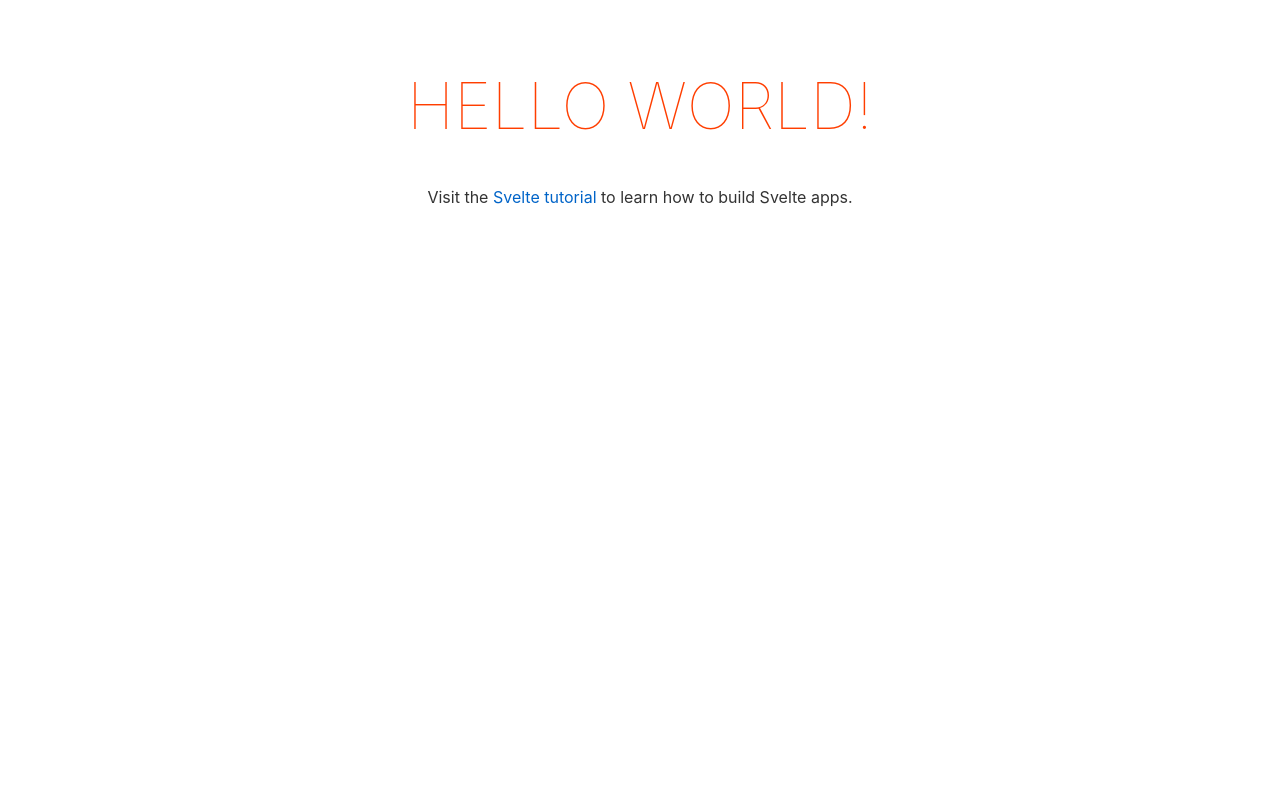
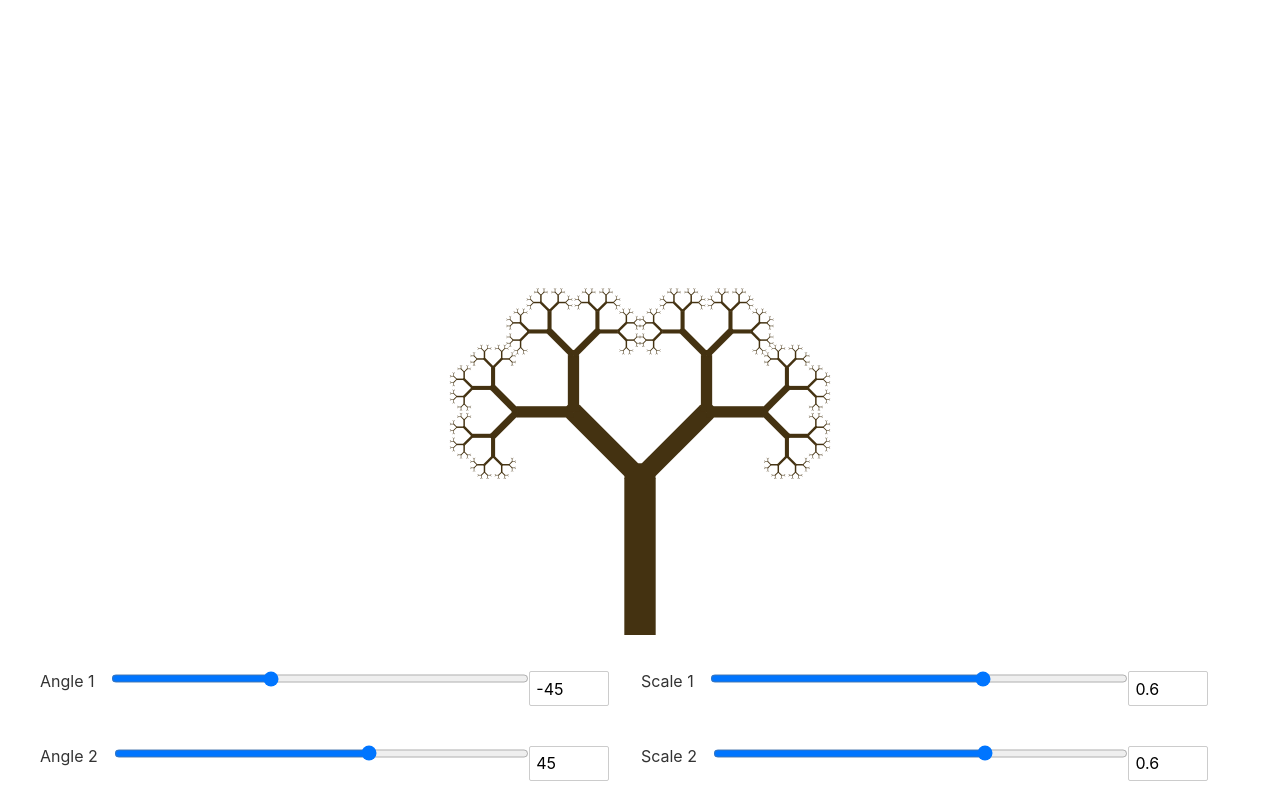
Before and after one commit to HenryWConklin/trees, a Svelte app: page / in a window 1280 px wide. Built offline with nearby package versions, Linux system fonts and the light colour scheme.

Commit message:
Initial tree demo

```diff
--- a/src/App.svelte
+++ b/src/App.svelte
@@ -1,30 +1,26 @@
 <script>
-	export let name;
+    import Tree from './Tree.svelte'
+    import DisplaySlider from './DisplaySlider.svelte'
+    let ang1 = -45;
+    let ang2 = 45;
+    let scale1 = 0.6;
+    let scale2 = 0.6;
 </script>
+<style>
+    .slider-container {
+        display: flex;
+        margin: 2em;
+    }
+</style>
 
-<main>
-	<h1>Hello {name}!</h1>
-	<p>Visit the <a href="https://svelte.dev/tutorial">Svelte tutorial</a> to learn how to build Svelte apps.</p>
-</main>
 
-<style>
-	main {
-		text-align: center;
-		padding: 1em;
-		max-width: 240px;
-		margin: 0 auto;
-	}
+<Tree {ang1} {ang2} {scale1} {scale2} />
+<div class="slider-container">
+    <DisplaySlider label="Angle 1" bind:value={ang1} min="-180" max="180" step="5"/>
+    <DisplaySlider label="Scale 1" bind:value={scale1} min="0" max="0.9" step="0.02"/>
+</div>
 
-	h1 {
-		color: #ff3e00;
-		text-transform: uppercase;
-		font-size: 4em;
-		font-weight: 100;
-	}
-
-	@media (min-width: 640px) {
-		main {
-			max-width: none;
-		}
-	}
-</style>
+<div class="slider-container">
+    <DisplaySlider label="Angle 2" bind:value={ang2} min="-180" max="180" step="5"/>
+    <DisplaySlider label="Scale 2" bind:value={scale2} min="0" max="0.9" step="0.02"/>
+</div>
--- /dev/null
+++ b/src/Branch.svelte
@@ -0,0 +1,20 @@
+<script>
+    export let ang1 = -45;
+    export let ang2 = 45;
+    export let scale1 = 0.6;
+    export let scale2 = 0.6;
+    export let depth=1;
+    export let maxDepth=10;
+    const width = 5;
+    const height = 25;
+    const color = "#443211"
+</script>
+<use xlink:href="#branch" />
+{#if depth < maxDepth }
+<g transform="translate(0, {-height}) scale({scale1},{scale1}) rotate({ang1})">
+    <svelte:self {ang1} {ang2} {scale1} {scale2} depth={depth+1} />
+</g>
+<g transform="translate(0, {-height}) scale({scale2},{scale2}) rotate({ang2})">
+    <svelte:self {ang1} {ang2} {scale1} {scale2} depth={depth+1} />
+</g>
+{/if}
--- /dev/null
+++ b/src/DisplaySlider.svelte
@@ -0,0 +1,26 @@
+<script>
+    export let label;
+    export let value;
+    export let min=0;
+    export let max=100;
+    export let step=1;
+</script>
+<style>
+    .inner-container {
+        margin: 0 2em 0 1em;
+        flex-grow: 1;
+        display: flex;
+    }
+    .slider {
+        flex-grow: 1;
+    }
+    .display {
+        width: 5em;
+    }
+</style>
+
+<label for="slider">{label}</label>
+<div class="inner-container">
+    <input id="slider" class="slider" type="range" bind:value={value} min="{min}" max="{max}" step="{step}"/>
+    <input id="display" class="display" type="number" bind:value={value} min="{min}" max="{max}" step="{step}" />
+</div>
--- /dev/null
+++ b/src/Tree.svelte
@@ -0,0 +1,26 @@
+<script>
+    import Branch from "./Branch.svelte"
+    export let ang1 = -45;
+    export let ang2 = 45;
+    export let scale1 = 0.6;
+    export let scale2 = 0.6;
+    const width = 5;
+    const height = 25;
+    const color = "#443211"
+</script>
+
+<svg width="100%"
+     height="80%"
+     viewBox="-50 -100 100 100"
+     xmlns="http://www.w3.org/2000/svg"
+     xmlns:xlink="http://www.w3.org/1999/xlink">
+    <defs>
+        <g id="branch">
+            <rect width={width} height={height} x={-width/2.0} y={-height} fill={color} stroke="none" />
+            <path d="M{width/2.0},{-height + 0.1} a1,1 0 0,0 {-width},0 z" fill={color} stroke="none" />
+        </g>
+    </defs>
+
+    <Branch {ang1} {ang2} {scale1} {scale2} />
+
+</svg>
```
Also changed, not shown: 2 other files (tests, documents, lock files or other folders).
